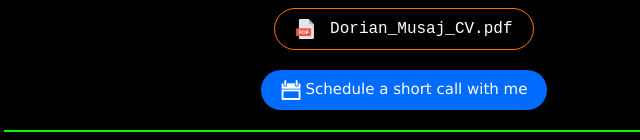
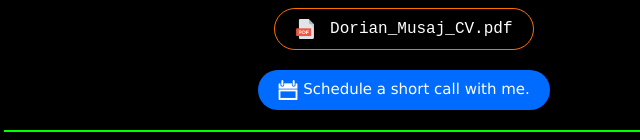
Before and after one commit to dori871992/dori871992.github.io, a plain HTML site: page index.html in a window 1280 px wide. Shown: the part 632-772 px from the top of the page, 236-876 px from the left. Drawn offline with Linux system fonts and the light colour scheme.

Commit message:
Update index.html

```diff
--- a/index.html
+++ b/index.html
@@ -131,7 +131,7 @@
             <div class="event-button-container">
                 <a href="https://calendly.com/dorianmusaj/30min" class="event-button">
                     <img src="calendar.png" width="20px" alt="PDF Icon" style="vertical-align: middle; margin-right: 5px;">
-                   Schedule a short call with me
+                   Schedule a short call with me.
                 </a>
             </div>
 
```
